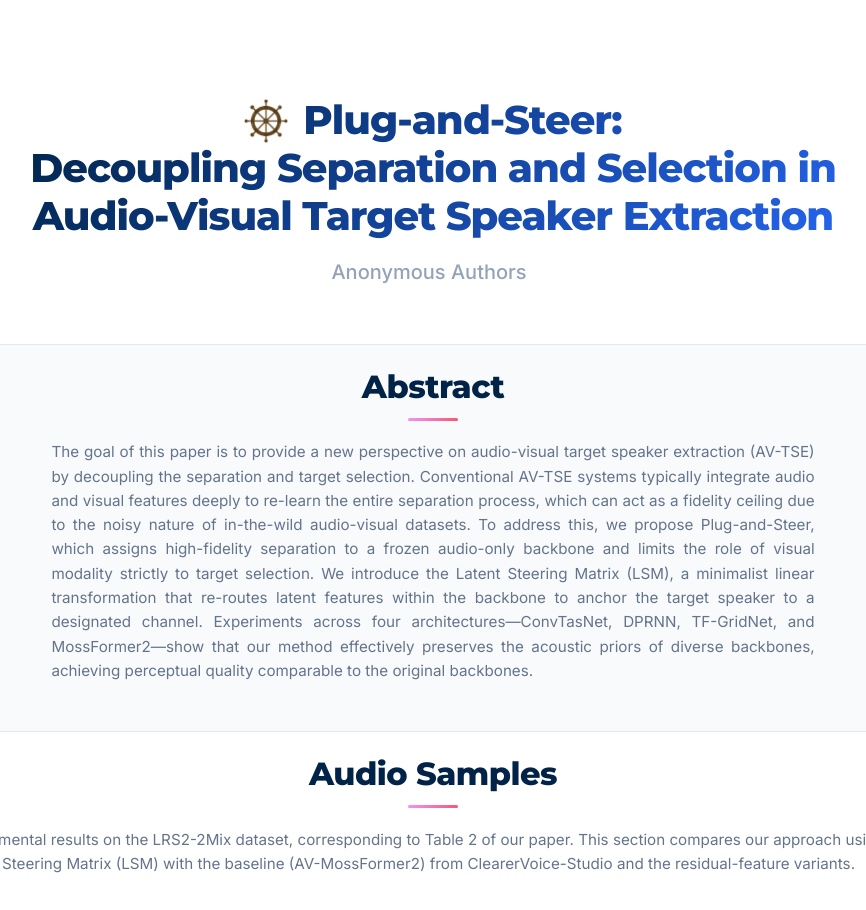
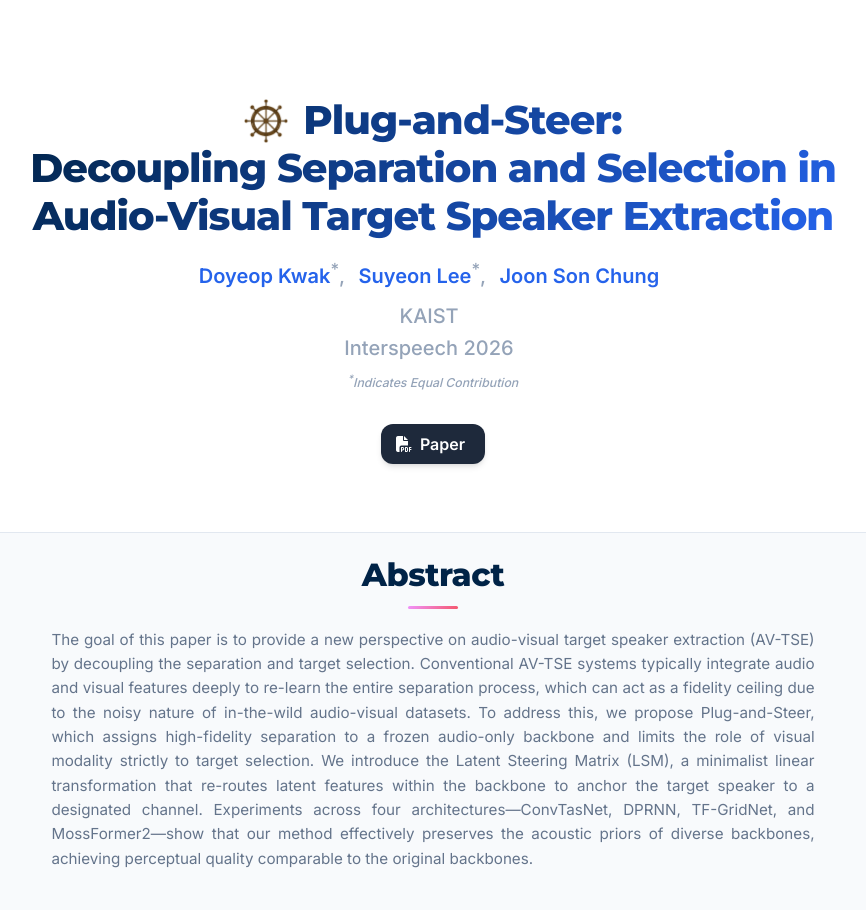
Before and after one commit to plugandsteer/plugandsteer.github.io, a plain HTML site: page index.html in a window 1280 px wide. Shown: the top 910 px of the page, without its empty margins (207-1073 px from the left). Drawn offline with nearby package versions, Linux system fonts and the light colour scheme; some icons are missing.

Commit message:
deanonymize

```diff
--- a/index.html
+++ b/index.html
@@ -53,12 +53,12 @@
 
   <!-- Academic/Research Specific -->
   <meta name="citation_title" content="Plug-and-Steer: Decoupling Separation and Selection in Audio-Visual Target Speaker Extraction">
-  <meta name="citation_author" content="Anonymous authors">
-  <!-- <meta name="citation_author" content="Kwak, Doyeop*">
-  <meta name="citation_author" content="Suyeon, Lee*">
-  <meta name="citation_author" content="Joon Son, Chung"> -->
-  <!-- <meta name="citation_publication_date" content="2026">
-  <meta name="citation_conference_title" content="Submitted to Interspeech 2026"> -->
+  <!-- <meta name="citation_author" content="Anonymous authors"> -->
+  <meta name="citation_author" content="Kwak, Doyeop*">
+  <meta name="citation_author" content="Lee, Suyeon*">
+  <meta name="citation_author" content="Joon Son, Chung">
+  <meta name="citation_publication_date" content="2026">
+  <meta name="citation_conference_title" content="Interspeech 2026">
   <!-- <meta name="citation_pdf_url" content="https://YOUR_DOMAIN.com/static/pdfs/paper.pdf"> -->
 
   <!-- Additional SEO -->
@@ -207,38 +207,37 @@
           </div>
             <div class="is-size-5 publication-authors">
               <!-- TODO: Replace with your paper authors and their personal links -->
+                <!-- <span class="author-block">
+                   Anonymous Authors
+                </span> -->
+              <span class="author-block">
+                <a href="FIRST AUTHOR PERSONAL LINK" target="_blank">Doyeop Kwak</a><sup>*</sup>,</span>
                 <span class="author-block">
-                  <!-- <a target="_blank">Anonymous Authors</a> -->
-                   Anonymous Authors
-                </span>
-              <!-- <span class="author-block">
-                <a href="FIRST AUTHOR PERSONAL LINK" target="_blank">First Author</a><sup>*</sup>,</span>
-                <span class="author-block">
-                  <a href="SECOND AUTHOR PERSONAL LINK" target="_blank">Second Author</a><sup>*</sup>,</span>
+                  <a href="https://leesyy.github.io/" target="_blank">Suyeon Lee</a><sup>*</sup>,</span>
                   <span class="author-block">
-                    <a href="THIRD AUTHOR PERSONAL LINK" target="_blank">Third Author</a>
-                  </span> -->
+                    <a href="https://mm.kaist.ac.kr/joon/" target="_blank">Joon Son Chung</a>
+                  </span>
                   </div>
 
-                  <!-- <div class="is-size-5 publication-authors"> -->
+                  <div class="is-size-5 publication-authors">
                     <!-- TODO: Replace with your institution and conference/journal info -->
-                    <!-- <span class="author-block">Institution Name<br>Conference name and year</span> -->
+                    <span class="author-block">KAIST<br>Interspeech 2026</span>
                     <!-- TODO: Remove this line if no equal contribution -->
-                    <!-- <span class="eql-cntrb"><small><br><sup>*</sup>Indicates Equal Contribution</small></span> -->
-                  <!-- </div> -->
+                    <span class="eql-cntrb"><small><br><sup>*</sup>Indicates Equal Contribution</small></span>
+                  </div>
 
-                  <!-- <div class="column has-text-centered"> -->
-                    <!-- <div class="publication-links"> -->
+                  <div class="column has-text-centered">
+                    <div class="publication-links">
                          <!-- TODO: Update with your arXiv paper ID -->
-                      <!-- <span class="link-block">
-                        <a href="https://arxiv.org/pdf/<ARXIV PAPER ID>.pdf" target="_blank"
+                      <span class="link-block">
+                        <a href="https://arxiv.org/pdf/2603.19697.pdf" target="_blank"
                         class="external-link button is-normal is-rounded is-dark">
                         <span class="icon">
                           <i class="fas fa-file-pdf"></i>
                         </span>
                         <span>Paper</span>
                       </a>
-                    </span> -->
+                    </span>
 
                     <!-- TODO: Add your supplementary material PDF or remove this section -->
                     <!-- <span class="link-block">
```
